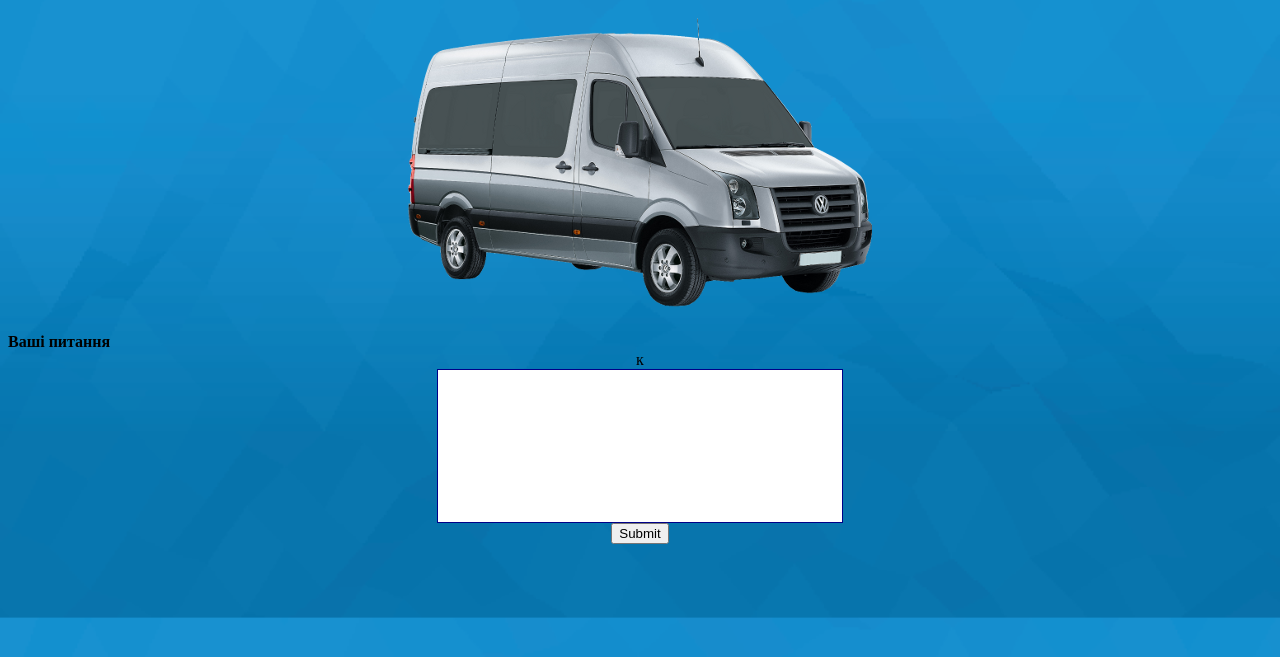
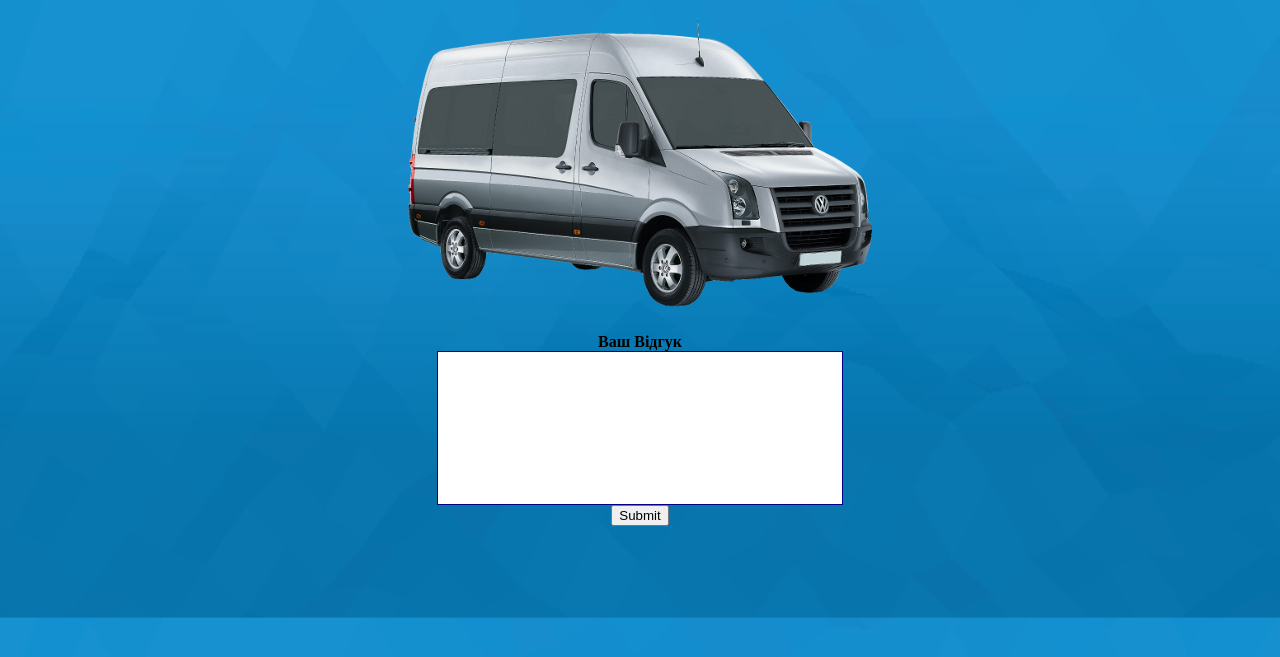
Before and after one commit to mute1add/project, a plain HTML site: page form.html in a window 1280 px wide. Shown: the part 101-758 px from the top of the page. Drawn offline with Linux system fonts and the light colour scheme.

Commit message:
122121212

```diff
--- a/form.html
+++ b/form.html
@@ -14,10 +14,9 @@
   <figure align=center>
         <img src="img/vwcraf.png"></img>
     </figure>
-   <strong alling="center">Ваші питання</strong>
     <form align="center" size=5 action="https://formspree.io/de11romik@gmail.com"
       method="POST">
-        <label for="rewiews">к</label>
+        <label for="rewiews"><strong>Ваш Відгук</strong></label>
         <br>
         <input type="text"name="rewiews"style="width: 400px; height: 150px; border: 1px solid #008;">
         <br>
```
